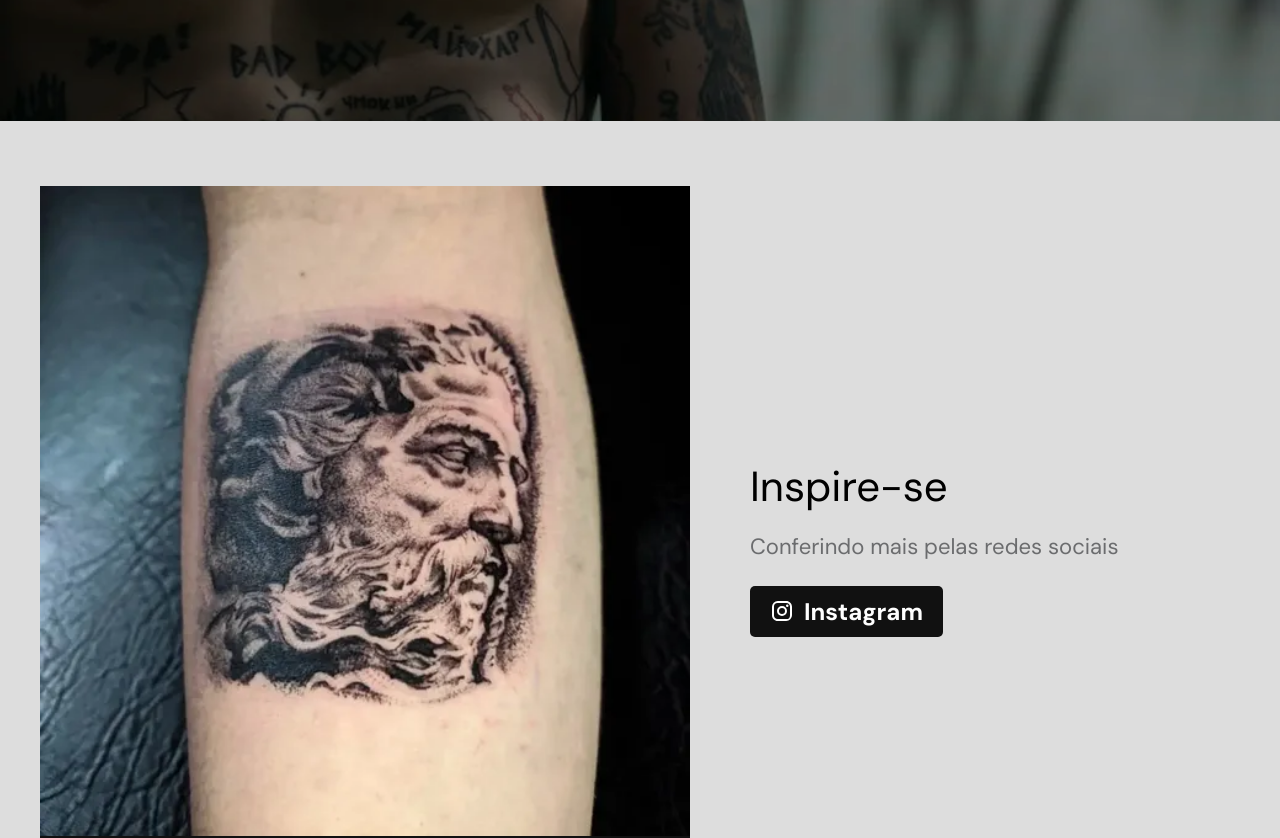
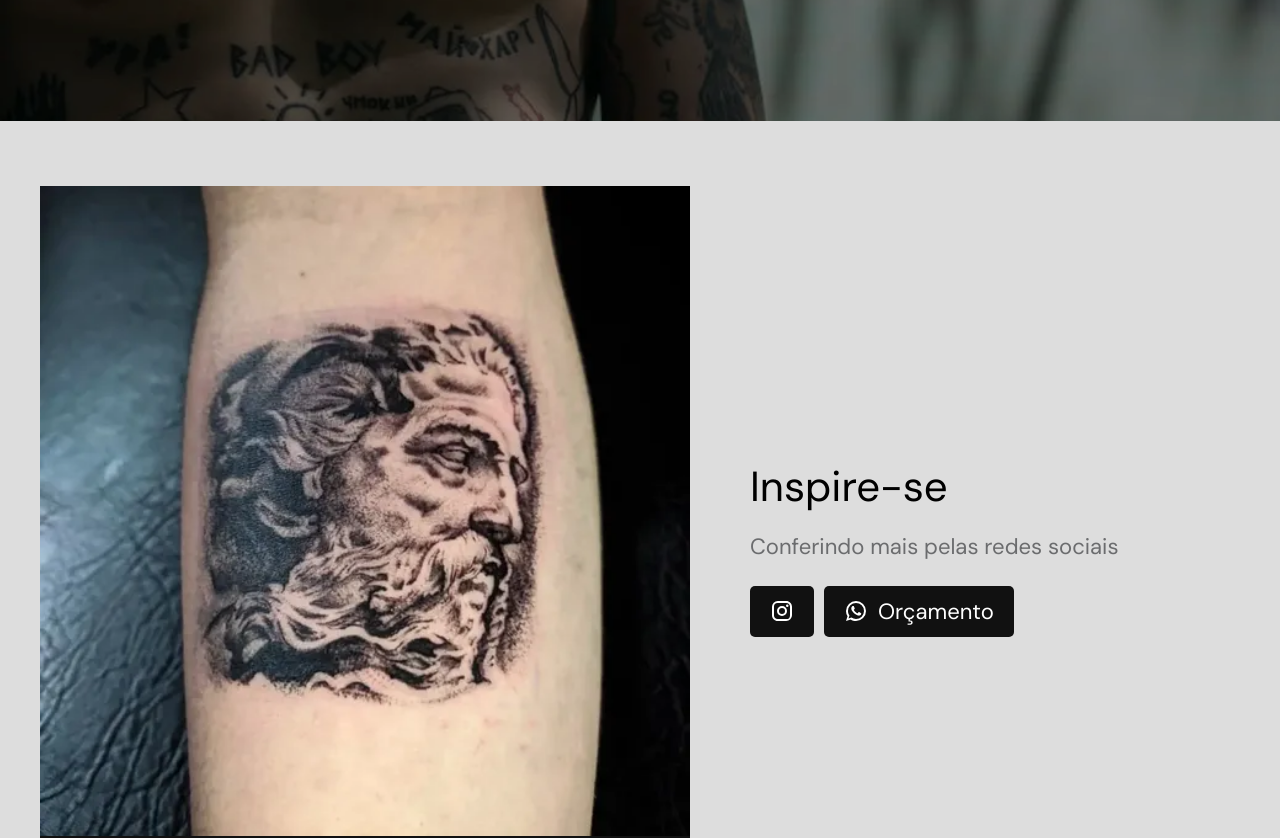
Before and after one commit to OThyagoCarvalho/dink-tattoo-studio, a Gatsby site: page / in a window 1280 px wide. Shown: the part 660-1498 px from the top of the page. Built offline with nearby package versions, Linux system fonts and the light colour scheme; Gatsby itself is replaced by a stand-in of ours.

Commit message:
fix: links

```diff
--- a/src/components/Gallery/index.js
+++ b/src/components/Gallery/index.js
@@ -1,7 +1,12 @@
 import React from 'react';
 import Example from './Carousel';
-import { Container, ContentContainer, CardContainer, TextContainer } from './style';
-import { Instagram } from '@mui/icons-material';
+import {
+    Container,
+    ContentContainer,
+    CardContainer,
+    TextContainer
+} from './style';
+import { Instagram, WhatsApp } from '@mui/icons-material';
 
 export default function Galery() {
     return (
@@ -13,7 +18,20 @@ export default function Galery() {
                 <TextContainer>
                     <h2>Inspire-se</h2>
                     <p> Conferindo mais pelas redes sociais </p>
-                    <a href='https://www.instagram.com/dinktattoostudio/' target="_blank"> <Instagram/> Instagram </a>
+                    <div>
+                        <a
+                            href="https://www.instagram.com/dinktattoostudio/"
+                            target="_blank"
+                        >
+                            <Instagram />
+                        </a>
+                        <a
+                            href="https://wa.me/message/YO5TFNUHJZV3P1"
+                            target="_blank"
+                        >
+                            <WhatsApp /> <p> Orçamento </p>
+                        </a>
+                    </div>
                 </TextContainer>
             </ContentContainer>
         </Container>
--- a/src/components/Gallery/style.js
+++ b/src/components/Gallery/style.js
@@ -1,13 +1,17 @@
 import styled from 'styled-components';
 
 export const Container = styled.section`
-    min-height: 100vh;
+    min-height: 100%;
     background: var(--light-bg);
     color: #000;
     display: flex;
     flex-direction: column;
     align-items: center;
     padding: 50px 0;
+
+    @media (max-width: 1024px) {
+        padding-top: 0;
+    }
 `;
 
 export const ContentContainer = styled.div`
@@ -81,6 +85,12 @@ export const CardContainer = styled.div`
 export const TextContainer = styled.div`
     padding-left: 5%;
 
+    > div {
+        display: flex;
+        justify-content: space-between;
+        flex-wrap: wrap;
+    }
+
     h2 {
         margin-bottom: 26px;
         font-size: 42px;
@@ -96,6 +106,7 @@ export const TextContainer = styled.div`
     a {
         font-size: 24px;
         width: fit-content;
+        min-height: 51px;
         height: fit-content;
         font-weight: bold;
         color: #fff;
@@ -107,11 +118,19 @@ export const TextContainer = styled.div`
         align-items: center;
         justify-content: center;
 
+        p {
+            color: #fff;
+        }
+
+        & + a {
+            margin-left: 10px;
+        }
+
         &:hover {
             background-color: #222;
         }
-        svg {
-            margin-right: 10px;
+        svg + p {
+            margin-left: 10px;
         }
     }
 
--- a/src/components/Hero/index.js
+++ b/src/components/Hero/index.js
@@ -1,10 +1,5 @@
 import React from 'react';
-import {
-    Container,
-    ImageContainer,
-    Overlay,
-    ContentContainer
-} from './style';
+import { Container, ImageContainer, Overlay, ContentContainer } from './style';
 
 export default function Hero() {
     return (
@@ -18,7 +13,13 @@ export default function Hero() {
                         </h1>
                         <p> You Cant Fake True Cool.</p>
                         <p>Abrimos de Segunda a Sexta - das 13:00 às 20:00</p>
-                        <a href="#"> quero um orçamento </a>
+                        <a
+                            target="_blank"
+                            href="https://wa.me/message/YO5TFNUHJZV3P1"
+                        >
+                            {' '}
+                            quero um orçamento{' '}
+                        </a>
                     </div>
                 </ContentContainer>
             </ImageContainer>
```
